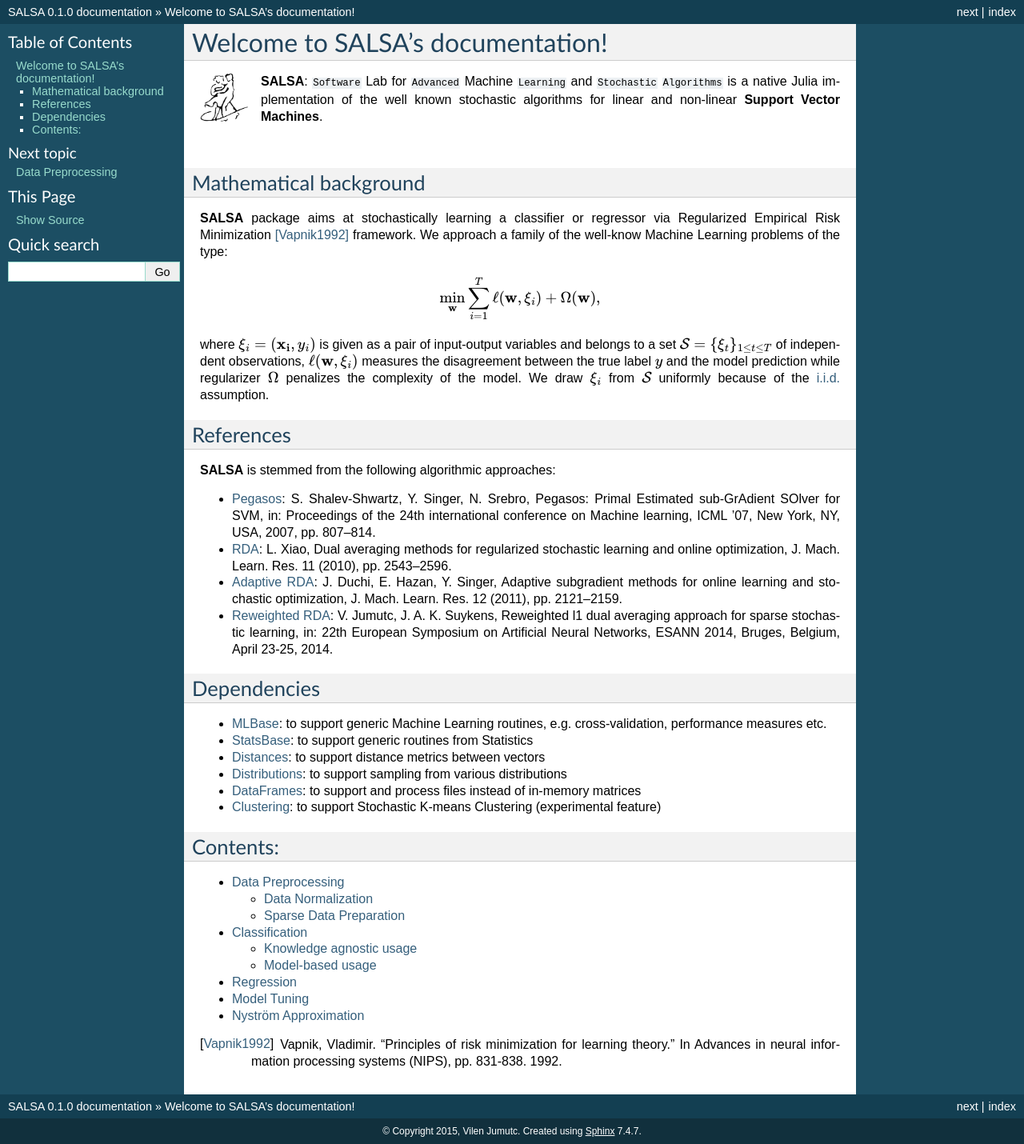
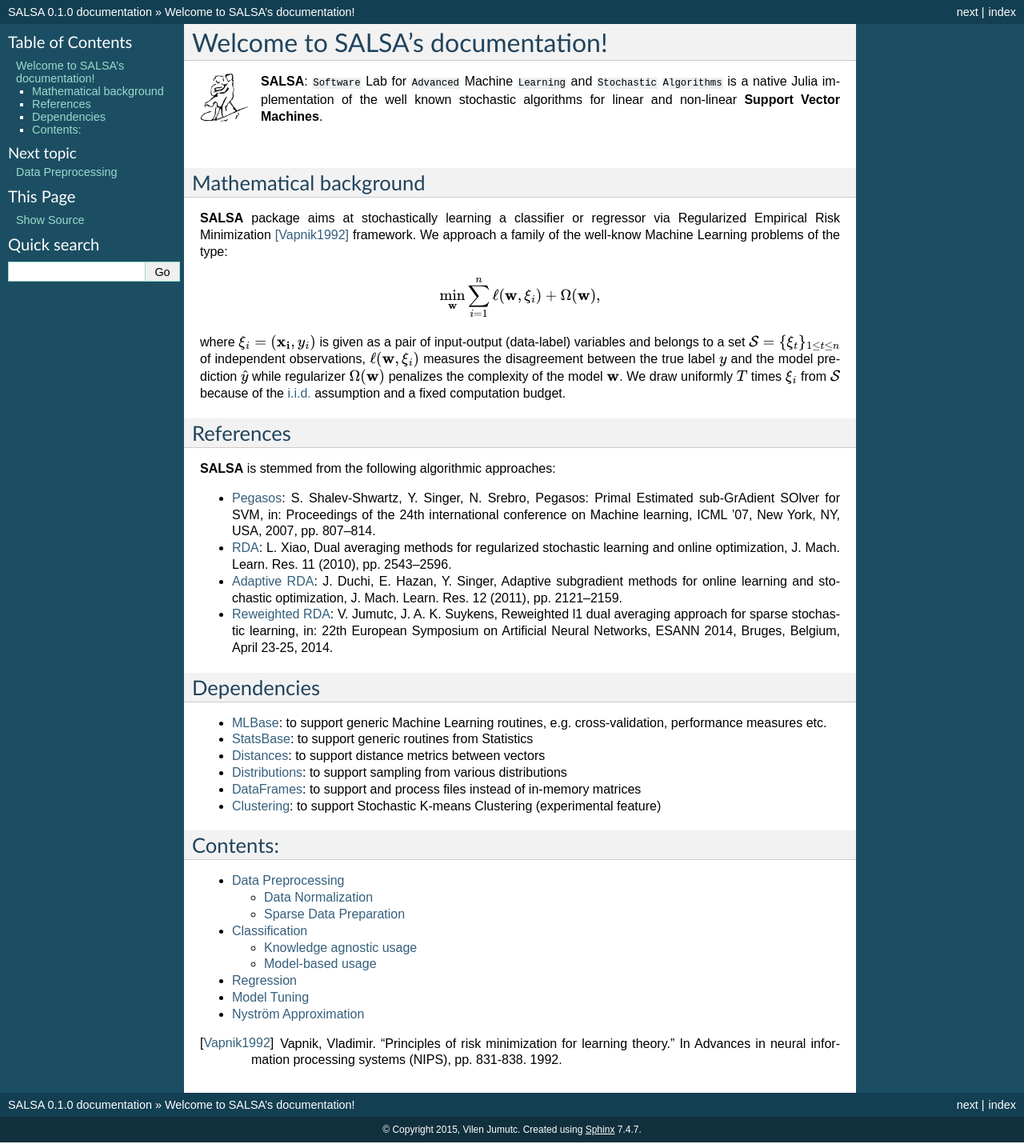
Before and after one commit to jumutc/SALSA.jl, a Sphinx documentation site: the page built from docs/source/index.rst, in a window 1280 px wide. Shown: the whole page at 80% size. Built offline with Sphinx 7.4.7, drawn with Linux system fonts in a browser that asks for light colours; formulas are drawn with MathJax 3.

Commit message:
docs update

```diff
--- a/docs/source/index.rst
+++ b/docs/source/index.rst
@@ -16,9 +16,9 @@ Mathematical background
 **SALSA** package aims at stochastically learning a classifier or regressor via Regularized Empirical Risk Minimization [Vapnik1992]_ framework. We approach a family of the well-know Machine Learning problems of the type:
 
 .. math::
-        \min_{\bf w} \sum_{i=1}^T \ell({\bf w},\xi_i) + \Omega({\bf w}),
+        \min_{\bf w} \sum_{i=1}^n \ell({\bf w},\xi_i) + \Omega({\bf w}),
 
-where :math:`\xi_i = ({\bf x_i},y_i)` is given as a pair of input-output variables and belongs to a set :math:`\mathcal{S} = \{\xi_{t}\}_{1 \leq t \leq T}` of independent observations, :math:`\ell({\bf w},\xi_i)` measures the disagreement between the true label :math:`y` and the model prediction while regularizer :math:`\Omega` penalizes the complexity of the model. We draw :math:`\xi_i` from :math:`\mathcal{S}` uniformly because of the `i.i.d. <https://en.wikipedia.org/wiki/Independent_and_identically_distributed_random_variables>`_ assumption.
+where :math:`\xi_i = ({\bf x_i},y_i)` is given as a pair of input-output (data-label) variables and belongs to a set :math:`\mathcal{S} = \{\xi_{t}\}_{1 \leq t \leq n}` of independent observations, :math:`\ell({\bf w},\xi_i)` measures the disagreement between the true label :math:`y` and the model prediction :math:`\hat{y}` while regularizer :math:`\Omega({\bf w})` penalizes the complexity of the model :math:`{\bf w}`. We draw uniformly :math:`T` times :math:`\xi_i` from :math:`\mathcal{S}` because of the `i.i.d. <https://en.wikipedia.org/wiki/Independent_and_identically_distributed_random_variables>`_ assumption and a fixed computation budget.
 
 
 References
```
